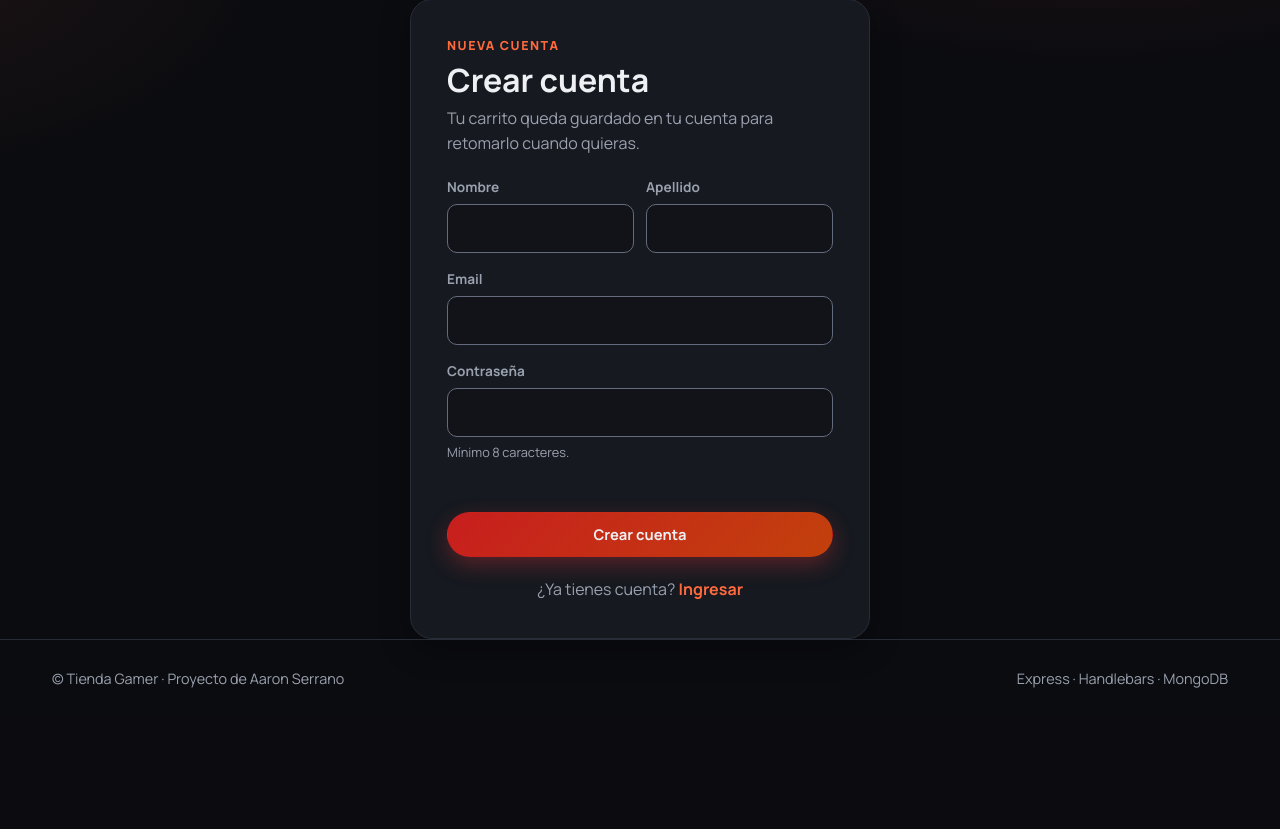
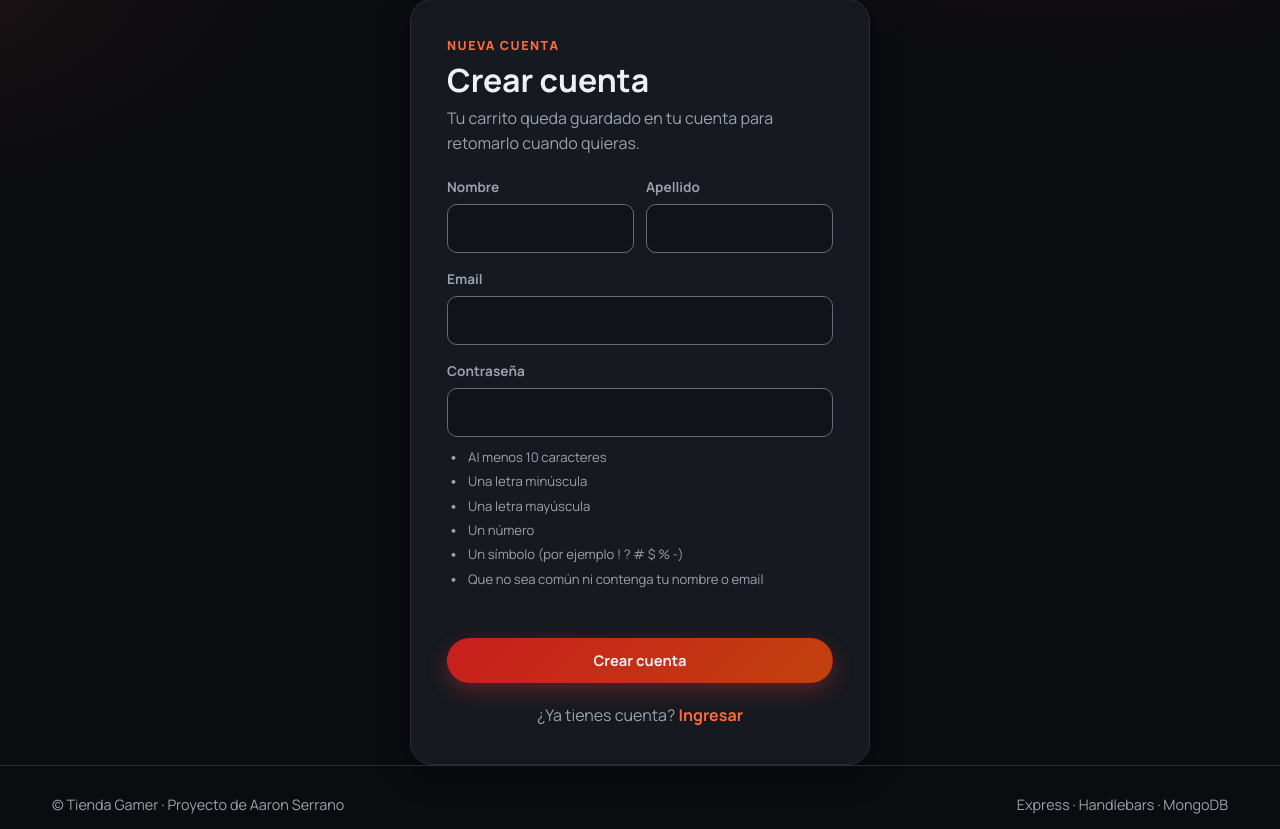
Before and after one commit to serranooaaron/tienda-gamer, a Node server app: page /register in a window 1280 px wide. Shown: the part 142-971 px from the top of the page. Before the commit the page ends 830 px from the top, so only its background shows below. Run offline with Node 20, Linux system fonts and the light colour scheme; some libraries are stand-ins or nearby versions.

Commit message:
Exigir contraseñas seguras al crear una cuenta
- Al menos 10 caracteres con mayúscula, minúscula, número y símbolo
- Se rechazan las contraseñas comunes aunque estén disfrazadas, las secuencias y las que contienen el nombre o el email
- El formulario marca cada requisito mientras se escribe, con la misma regla que valida el servidor
- El seed no crea un administrador con una contraseña que no cumpla

```diff
--- a/public/css/styles.css
+++ b/public/css/styles.css
@@ -305,6 +305,12 @@ h1, h2 { text-wrap: balance; }
   box-shadow: 0 0 0 3px var(--accent-soft);
 }
 .input[aria-invalid="true"], .field input[aria-invalid="true"] { border-color: #f87171; }
+/* Requisitos de la contraseña: cada uno pasa de "•" a "✓" al cumplirse (no depende solo del color). */
+.password-rules { list-style: none; margin: 4px 0 0; padding: 0; display: grid; gap: 4px; font-size: 0.82rem; color: var(--muted); }
+.password-rules li { display: flex; align-items: baseline; gap: 8px; }
+.password-rules__icon::before { content: "•"; display: inline-block; width: 1em; text-align: center; font-weight: 800; }
+.password-rules li.is-ok { color: #86efac; }
+.password-rules li.is-ok .password-rules__icon::before { content: "✓"; }
 .form-error { color: #fca5a5; font-size: 0.9rem; min-height: 1.2em; }
 
 /* ===================== Inicio ===================== */
--- a/public/js/auth.js
+++ b/public/js/auth.js
@@ -1,4 +1,25 @@
 import { api } from "./app.js";
+import { passwordChecks } from "./passwordPolicy.js";
+
+// Registro: marca cada requisito de la contraseña mientras se escribe.
+const rulesList = document.querySelector("[data-password-rules]");
+if (rulesList) {
+  const form = rulesList.closest("form");
+  const passwordInput = form.querySelector("[data-password]");
+  const update = () => {
+    const person = { email: form.elements.email.value, first_name: form.elements.first_name.value, last_name: form.elements.last_name.value };
+    const checks = passwordChecks(passwordInput.value, person);
+    for (const { id, ok } of checks) {
+      const item = rulesList.querySelector(`[data-rule="${id}"]`);
+      item.classList.toggle("is-ok", ok);
+      item.querySelector("[data-rule-state]").textContent = ok ? ": cumplido" : ": falta";
+    }
+    const missing = checks.filter((check) => !check.ok);
+    passwordInput.setCustomValidity(missing.length ? `La contraseña necesita: ${missing.map((check) => check.label.toLowerCase()).join(", ")}` : "");
+  };
+  form.addEventListener("input", update);
+  update();
+}
 
 // Formularios de login y registro: validan en el navegador, llaman a la API
 // y, si todo sale bien, vuelven a la pagina desde donde se pidio el login.
--- /dev/null
+++ b/public/js/passwordPolicy.js
@@ -0,0 +1,71 @@
+// Regla de contraseñas: la usan el servidor (al registrar) y el formulario (lista en vivo).
+// Un solo archivo para que las dos validaciones no puedan quedar distintas.
+
+export const PASSWORD_MIN_LENGTH = 10;
+// bcrypt solo usa los primeros 72 bytes: lo que sigue se ignoraría sin avisar.
+export const PASSWORD_MAX_BYTES = 72;
+
+// Palabras que vuelven débil una contraseña aunque lleven números o símbolos ("P@ssw0rd2024!").
+const WEAK_WORDS = [
+  "password", "contrasena", "qwerty", "asdfgh", "zxcvbn", "letmein", "welcome", "bienvenido",
+  "iloveyou", "teamo", "monkey", "dragon", "football", "futbol", "princess", "sunshine",
+  "superman", "batman", "abcdef", "admin", "tienda", "gamer",
+];
+const SEQUENCES = ["012345", "123456", "234567", "345678", "456789", "987654", "876543", "765432", "654321", "543210"];
+
+// Minúsculas, sin tildes y con los reemplazos típicos deshechos (0→o, 4→a, $→s...), solo letras.
+const normalize = (text) =>
+  String(text)
+    .toLowerCase()
+    .normalize("NFD")
+    .replace(/[̀-ͯ]/g, "")
+    .replace(/[0@4]/g, (c) => (c === "0" ? "o" : "a"))
+    .replace(/[1!|]/g, "i")
+    .replace(/3/g, "e")
+    .replace(/[5$]/g, "s")
+    .replace(/7/g, "t")
+    .replace(/[^a-z]/g, "");
+
+// Partes del nombre y del email (de 3 letras o más) que no deberían aparecer en la contraseña.
+const personalParts = ({ email = "", first_name = "", last_name = "" } = {}) =>
+  [String(email).split("@")[0], first_name, last_name]
+    .flatMap((value) => String(value).split(/[^\p{L}\p{N}]+/u))
+    .map(normalize)
+    .filter((part) => part.length >= 3);
+
+const byteLength = (text) => new TextEncoder().encode(text).length;
+
+const isGuessable = (password, person) => {
+  const plain = normalize(password);
+  const lower = String(password).toLowerCase();
+  return (
+    WEAK_WORDS.some((word) => plain.includes(word)) ||
+    SEQUENCES.some((sequence) => lower.includes(sequence)) ||
+    /(.)\1{3,}/u.test(password) ||
+    personalParts(person).some((part) => plain.includes(part))
+  );
+};
+
+// Lista de requisitos con su estado. `person` (email y nombre) sirve para no aceptar
+// contraseñas que los contengan.
+export const passwordChecks = (password = "", person = {}) => {
+  const value = String(password);
+  return [
+    { id: "length", label: `Al menos ${PASSWORD_MIN_LENGTH} caracteres`, ok: [...value].length >= PASSWORD_MIN_LENGTH },
+    { id: "lower", label: "Una letra minúscula", ok: /\p{Ll}/u.test(value) },
+    { id: "upper", label: "Una letra mayúscula", ok: /\p{Lu}/u.test(value) },
+    { id: "digit", label: "Un número", ok: /\p{Nd}/u.test(value) },
+    { id: "symbol", label: "Un símbolo (por ejemplo ! ? # $ % -)", ok: /[^\p{L}\p{N}\s]/u.test(value) },
+    { id: "guess", label: "Que no sea común ni contenga tu nombre o email", ok: value.length > 0 && !isGuessable(value, person) },
+  ];
+};
+
+// Mensaje para el usuario con lo que falta, o null si la contraseña cumple todo.
+export const passwordProblem = (password, person) => {
+  if (byteLength(String(password ?? "")) > PASSWORD_MAX_BYTES) {
+    return `La contraseña puede tener hasta ${PASSWORD_MAX_BYTES} bytes (unos 70 caracteres sin tildes)`;
+  }
+  const missing = passwordChecks(password, person).filter((check) => !check.ok);
+  if (!missing.length) return null;
+  return `La contraseña necesita: ${missing.map((check) => check.label.charAt(0).toLowerCase() + check.label.slice(1)).join(", ")}`;
+};
--- a/src/routes/views.route.js
+++ b/src/routes/views.route.js
@@ -11,6 +11,7 @@ import __dirname from "../../dirname.js";
 import { requireAdmin, requireAuth } from "../middlewares/auth.middleware.js";
 import { CATEGORY_LABELS } from "../utils/handlebars.js";
 import { listUploadedImages } from "../utils/uploader.js";
+import { passwordChecks } from "../../public/js/passwordPolicy.js";
 
 const categoryLabel = (value) => CATEGORY_LABELS[value] || value;
 
@@ -269,7 +270,8 @@ const safeNext = (value) =>
 const authPage = (view, title) => (req, res) => {
   const next = safeNext(req.query.next);
   if (req.user) return res.redirect(next);
-  return res.render(view, { title, next });
+  // El registro muestra la lista de requisitos de la contraseña desde el primer momento.
+  return res.render(view, { title, next, passwordRules: passwordChecks("").map(({ id, label }) => ({ id, label })) });
 };
 
 viewsRouter.get("/login", authPage("login", "Ingresar"));
--- a/src/views/register.handlebars
+++ b/src/views/register.handlebars
@@ -21,8 +21,12 @@
       </div>
       <div class="field">
         <label for="password">Contraseña</label>
-        <input id="password" name="password" type="password" autocomplete="new-password" minlength="8" required aria-describedby="password-hint" />
-        <small id="password-hint" class="field__hint">Mínimo 8 caracteres.</small>
+        <input id="password" name="password" type="password" autocomplete="new-password" minlength="10" required aria-describedby="password-rules" data-password />
+        <ul class="password-rules" id="password-rules" data-password-rules aria-label="Requisitos de la contraseña">
+          {{#each passwordRules}}
+            <li data-rule="{{id}}"><span class="password-rules__icon" aria-hidden="true"></span><span>{{label}}</span><span class="sr-only" data-rule-state>: falta</span></li>
+          {{/each}}
+        </ul>
       </div>
       <p class="form-error" data-form-error role="alert"></p>
       <button class="btn btn--primary btn--block" type="submit">Crear cuenta</button>
```
Also changed, not shown: seed.js (+11 -1 lines), src/routes/sessions.route.js (+5 -7 lines), test/helpers.js (+2 -1 lines), test/sessions.test.js (+41 -2 lines).
